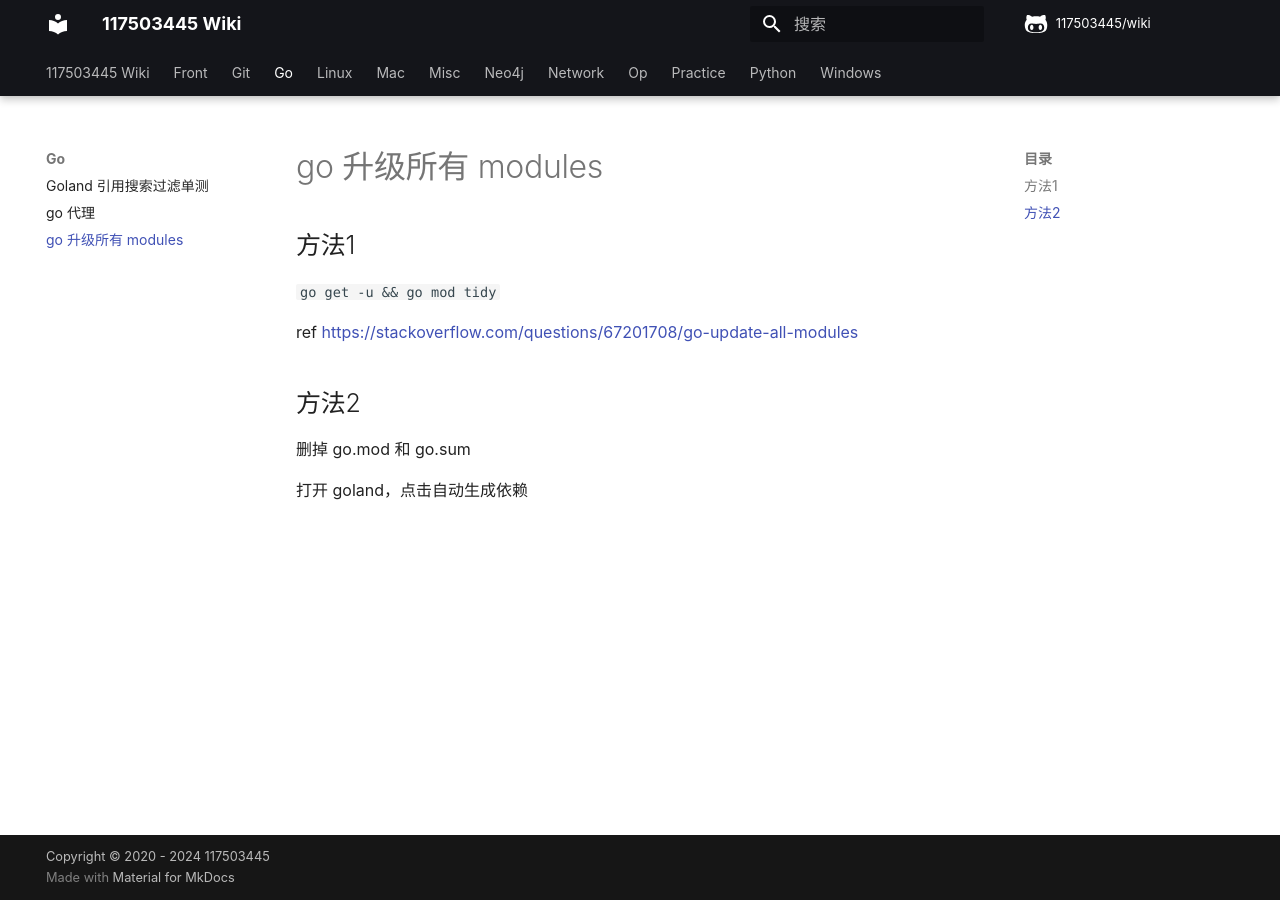
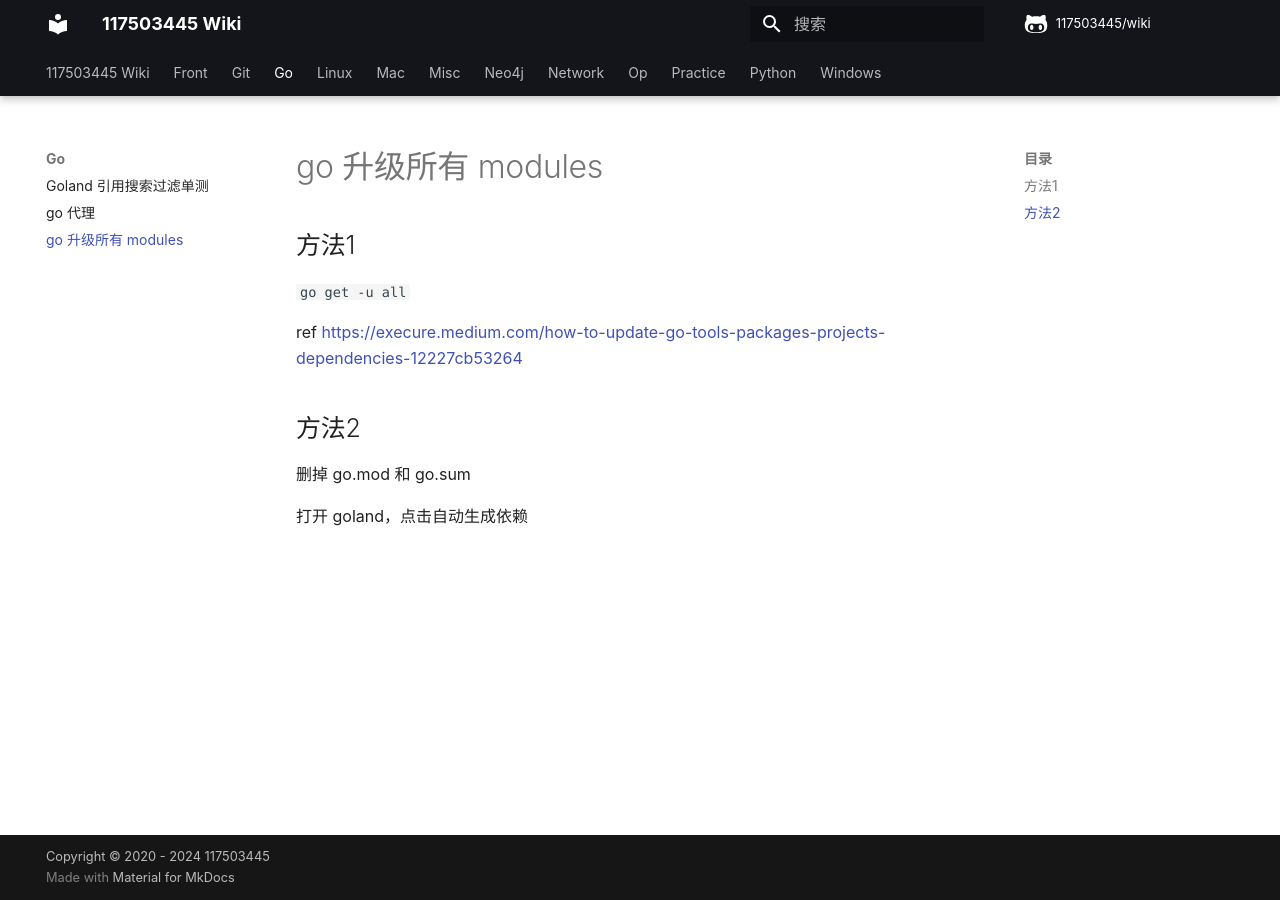
Before and after one commit to 117503445/wiki, an MkDocs documentation site: the page built from docs/go/go 升级所有 modules.md, in a window 1280 px wide. Built offline with MkDocs 1.6.1 and Material for MkDocs 9.7.7, drawn with Linux system fonts in a browser that asks for light colours; some web fonts are replaced; comment, search, counter and statistics services are not loaded.

Commit message:
1
Signed-off-by: 117503445 <t117503445@gmail.com>

```diff
--- a/docs/go/go 升级所有 modules.md
+++ b/docs/go/go 升级所有 modules.md
@@ -2,9 +2,9 @@
 
 ## 方法1
 
-`go get -u && go mod tidy`
+`go get -u all`
 
-ref <https://stackoverflow.com/questions/67201708/go-update-all-modules>
+ref <https://execure.medium.com/how-to-update-go-tools-packages-projects-dependencies-12227cb53264>
 
 ## 方法2
 
```
